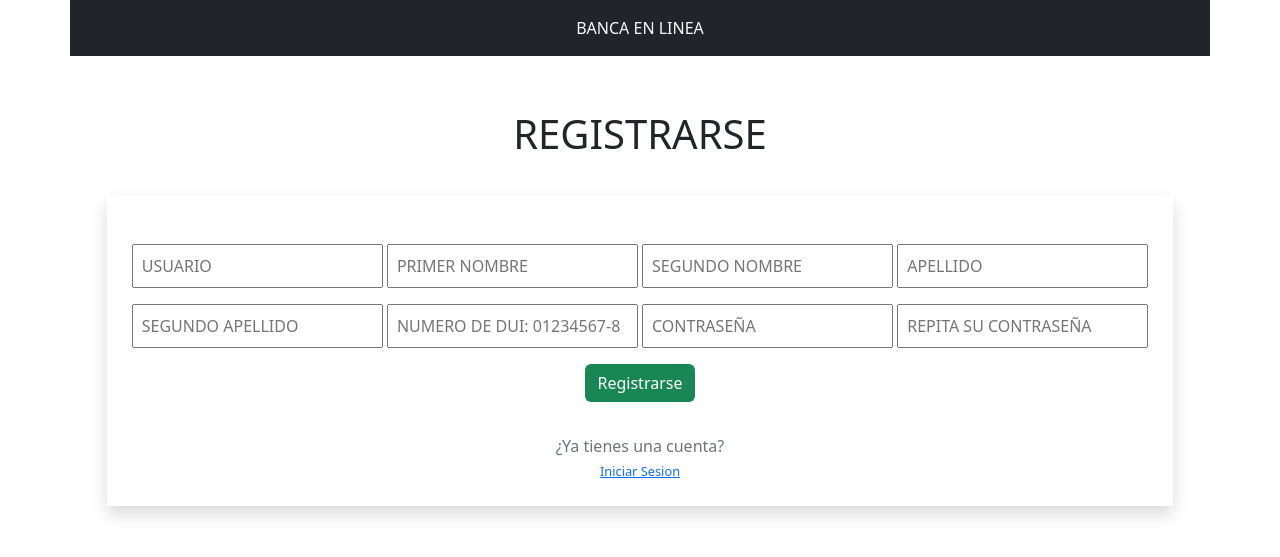
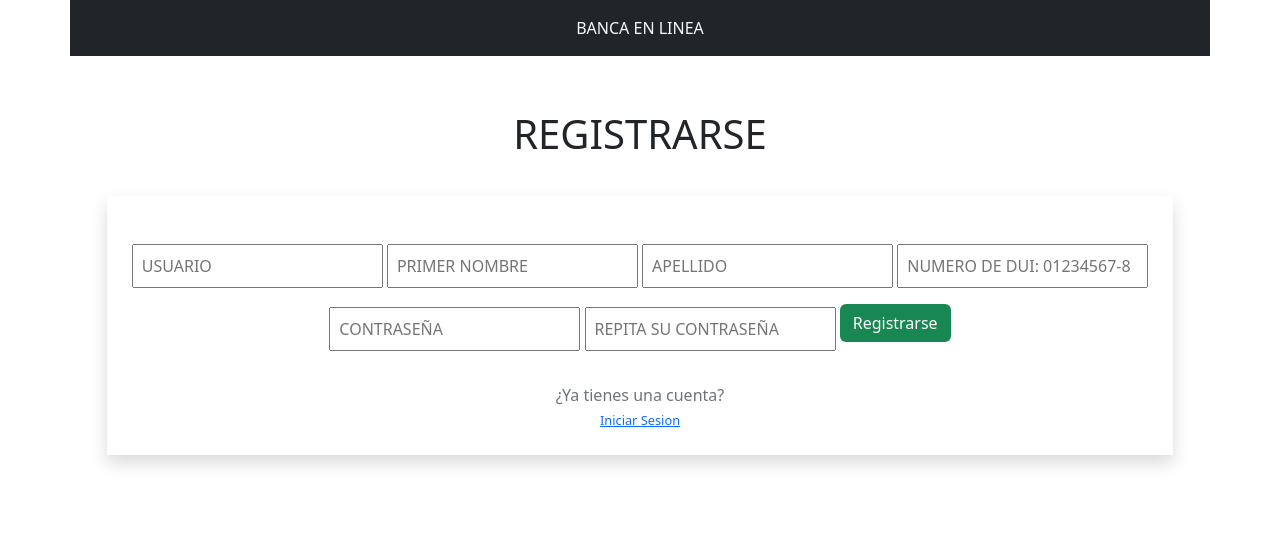
Before and after one commit to Xerna/BANCA_EN_LINEA, a PHP site: page /views/registro_view.php in a window 1280 px wide. Shown: the top 557 px of the page. Run offline with PHP 8.4, Linux system fonts and the light colour scheme.

Commit message:
actualizacion de base

```diff
--- a/main.php
+++ b/main.php
@@ -1,6 +1,6 @@
 <?php
 include('../conn.php');
-$stmt = $conn->prepare("SELECT * FROM cuentas WHERE idUsuario = ?");
+$stmt = $conn->prepare("SELECT * FROM cuentas WHERE idCuenta = ?");
 $stmt->bind_param('s',$idUsuario);
 $stmt->execute();
 $stmt->store_result();
--- a/registro.php
+++ b/registro.php
@@ -1,17 +1,22 @@
 <?php
 $message = "";
-$fecha = getdate();
 if(isset($_POST['submit'])){
     if(empty($_POST['user']) OR empty($_POST['pass']) OR empty($_POST['pass2'])){
         $message = "Favor rellenar todos los campos";
     }else{
         $user = $_POST['user'];
         $pass = $_POST['pass'];
+        $pass_confirm = $_POST['pass2'];
+        $nombre = $_POST['nombre'];
+        $apellido = $_POST['apellido'];
+        $DUI = $_POST['dui'];
+        //CREAR CUENTA y ID USUARIO
+        $id = $nombre[0].$apellido[0].$DUI;
         if($pass == $pass_confirm){
             $password = password_hash($pass,PASSWORD_BCRYPT);
             require('conn.php');
-            $stmt = $conn->prepare("INSERT INTO users (usuario,pass) VALUES (?,?)");
-            $stmt->bind_param('ss',$user,$password);
+            $stmt = $conn->prepare("INSERT INTO users (id_usuario,usuario,pass,nombre,apellido,numeroDUI) VALUES (?,?,?,?,?,?)");
+            $stmt->bind_param('ssssss',$id,$user,$password,$nombre,$apellido,$DUI);
             if($stmt->execute()){
                 $message = "usuario creado con exito";
             }else{
@@ -21,7 +26,12 @@ if(isset($_POST['submit'])){
             $message = "Las contraseñas no coinciden!";
         }
         $stmt->close();
-        $create_account_stmt = $conn->prepare("INSERT INTO cuentas (idCuenta,fondos,idUsuario) VALUES (?.?,?)");
+        $create_account_stmt = $conn->prepare("INSERT INTO cuentas (idCuenta,fondos) VALUES (?,?)");
+        $numeroCuenta = $id;
+        $fondos = "0.00";
+        $create_account_stmt->bind_param('ss',$numeroCuenta,$fondos);
+        $create_account_stmt->execute();
+        $create_account_stmt->close();
     }
 }
 ?>
--- a/views/registro_view.php
+++ b/views/registro_view.php
@@ -20,17 +20,15 @@ include('../registro.php')
   <main id="main" class="col-10 mx-auto pt-5 text-center shadow pb-4" style="margin-top: 2rem;">
       <form method="post">
           <input type="text" placeholder="USUARIO" class="mb-3 p-2" name="user" id="user">
-          <input type="text" placeholder="PRIMER NOMBRE" class="mb-3 p-2" name="p_nombre" id="p_nombre">
-          <input type="text" placeholder="SEGUNDO NOMBRE" class="mb-3 p-2" name="s_nombre" id="s_nombre">
-          <input type="text" placeholder="APELLIDO" class="mb-3 p-2" name="p_apellido" id="p_apellido">
-          <input type="text" placeholder="SEGUNDO APELLIDO" class="mb-3 p-2" name="s_apellido" id="s_apellido">
-          <input type="text" placeholder="NUMERO DE DUI: 01234567-8" class="mb-3 p-2" name="s_apellido" id="s_apellido">
+          <input type="text" placeholder="PRIMER NOMBRE" class="mb-3 p-2" name="nombre" id="nombre">
+          <input type="text" placeholder="APELLIDO" class="mb-3 p-2" name="apellido" id="apellido">
+          <input type="text" placeholder="NUMERO DE DUI: 01234567-8" class="mb-3 p-2" name="dui" id="dui">
           <input type="password" placeholder="CONTRASEÑA" class="mb-3 p-2" name="pass" id="pass">
           <input type="password" placeholder="REPITA SU CONTRASEÑA" class="mb-3 p-2" name="pass2" id="pass2">
           <input type="submit" value="Registrarse" name="submit" id="submit" class="btn bg-success text-white mb-3">
       </form>
       <p class="text-decoration-none text-secondary mt-3 mb-0">¿Ya tienes una cuenta?</p>
-      <a href="../login_view.php"  style="font-size: 0.8rem;">Iniciar Sesion</a>
+      <a href="login_view.php"  style="font-size: 0.8rem;">Iniciar Sesion</a>
   </main>
 </body>
 </html>
```
